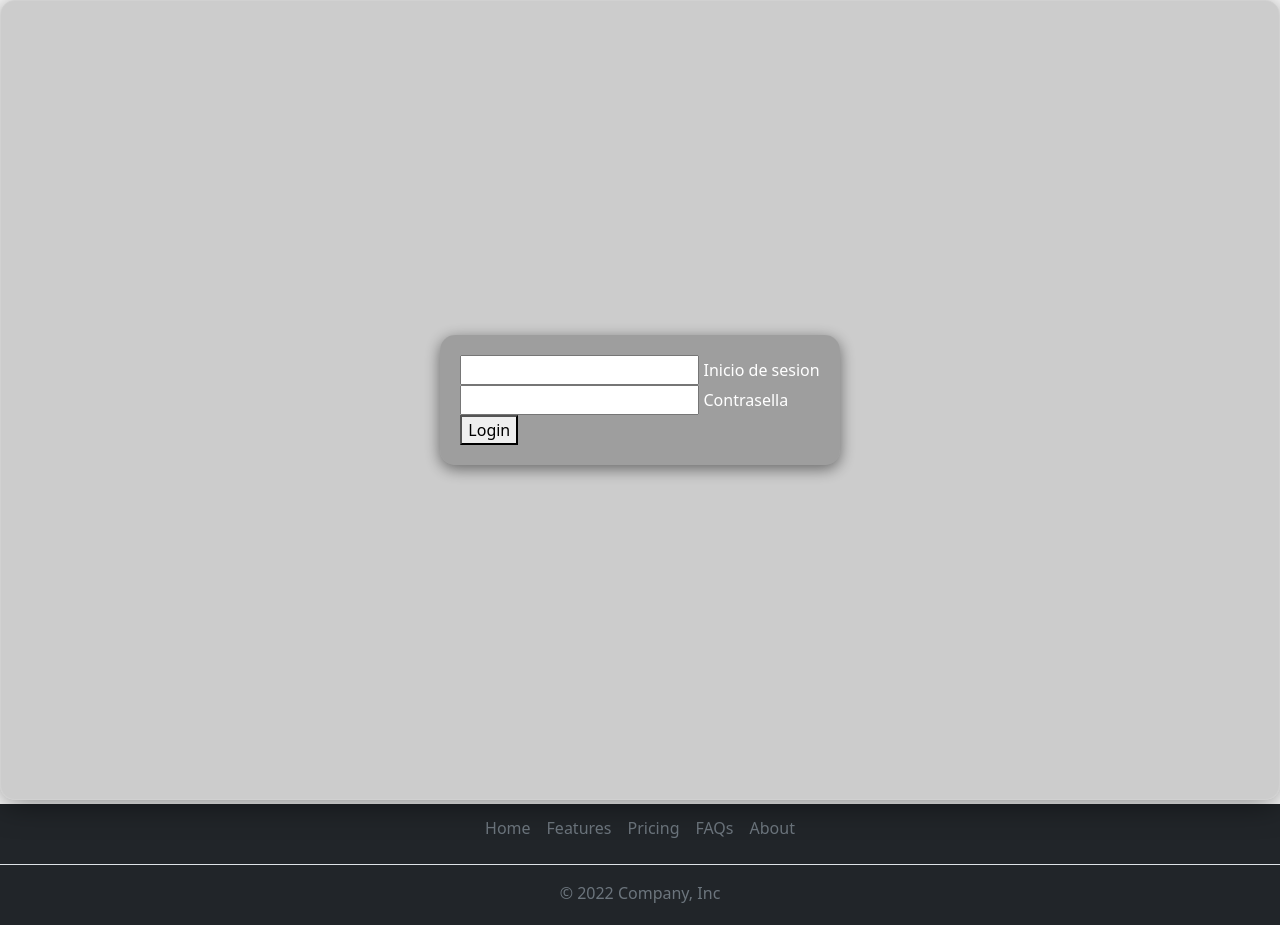
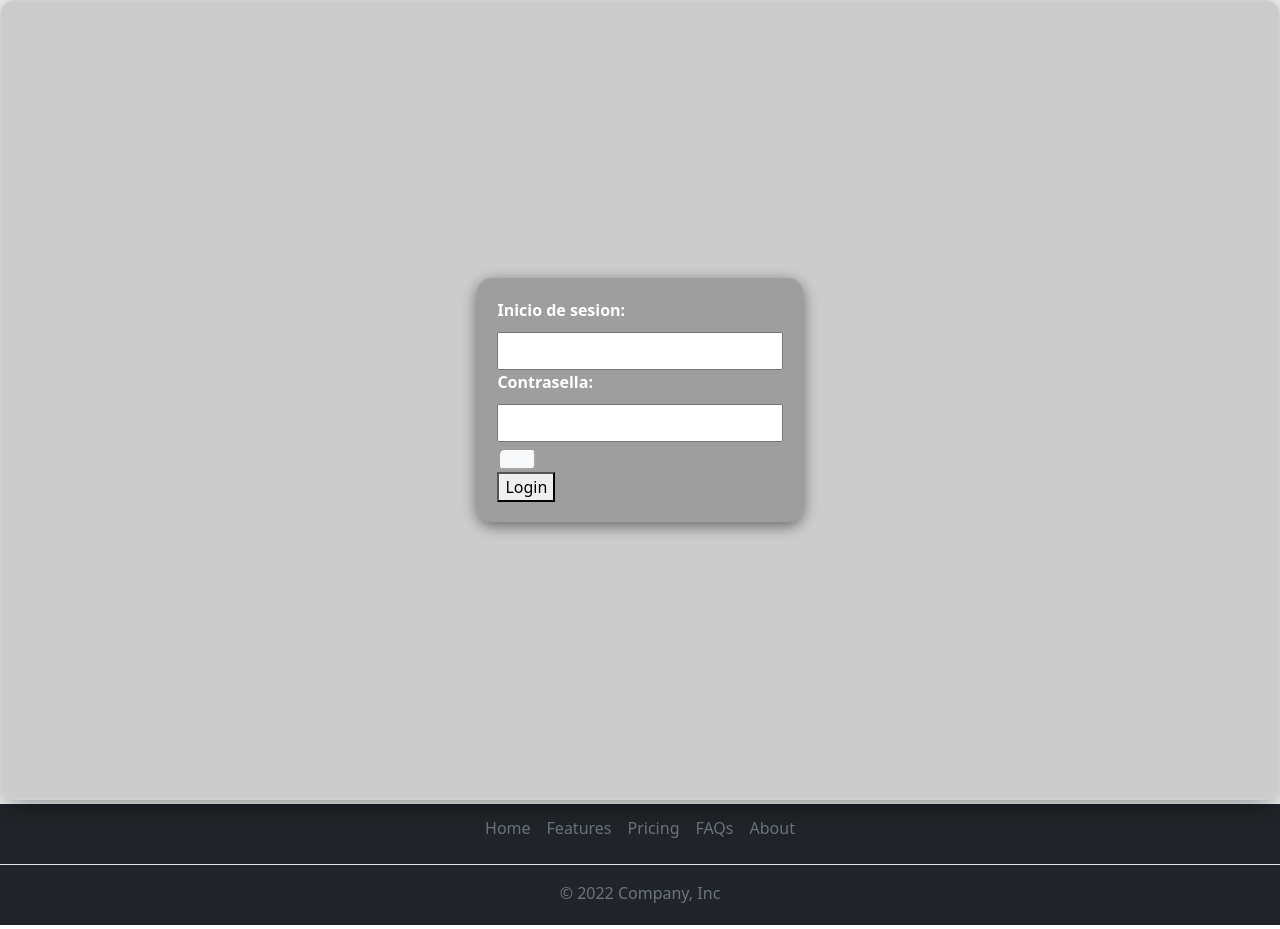
Before and after one commit to inerxd/project_salud_mental, a Django app: page /login/ in a window 1280 px wide. Shown: the part 56-985 px from the top of the page. Run offline with Django 3.2, Linux system fonts and the light colour scheme.

Commit message:
tu puedes javier

```diff
--- a/Psy_C/FrontEnd/static/css/LoginCSS.css
+++ b/Psy_C/FrontEnd/static/css/LoginCSS.css
@@ -19,3 +19,19 @@
     box-shadow: 0 4px 15px rgba(0, 0, 0, 0.5); /* Sombra más oscura para el hijo */
     color: white; /* Texto en blanco para contraste */
 }
+
+.form-group {
+    margin-bottom: 5px;
+}
+
+.estilo1 {
+    display: flex; /* Asegura que el label esté en una línea separada */
+    margin-bottom: 10px; /* Da espacio entre el label y la casilla */
+    font-weight: bold; /* Opcional, para hacer el texto más visible */
+}
+
+.estilo2 {
+    width: 100%; /* Haz que el campo ocupe el ancho disponible */
+    padding: 5px; /* Añade un poco de espacio interno al campo */
+    box-sizing: border-box; /* Para asegurarse de que el ancho se respete con el padding */
+}
--- a/Psy_C/FrontEnd/static/js/footer.js
+++ /dev/null
@@ -1,4 +0,0 @@
-// Initialization for ES Users
-import { Ripple, initMDB } from "mdb-ui-kit";
-
-initMDB({ Ripple });
--- /dev/null
+++ b/Psy_C/FrontEnd/static/js/visualizarPassword.js
@@ -0,0 +1,12 @@
+function mostrarOcultarContrasena() {
+    var contrasenaInput = document.getElementById("password");
+    var iconoMostrarOcultar = document.getElementById("iconoMostrarOcultar");
+
+    if (contrasenaInput.type === "password") {
+        contrasenaInput.type = "text";
+        iconoMostrarOcultar.innerHTML = '<i class="fas fa-eye-slash"></i>';
+    } else {
+        contrasenaInput.type = "password";
+        iconoMostrarOcultar.innerHTML = '<i class="fas fa-eye"></i>';
+    }
+}
--- a/Psy_C/FrontEnd/templates/inicioSesion.html
+++ b/Psy_C/FrontEnd/templates/inicioSesion.html
@@ -15,13 +15,16 @@
         <form action="" method="post">
             {% csrf_token %}
             <div>
-                <input type="email" name="email" id="email">
-                <label for="email">Inicio de sesion</label>
+                <label class="form-group estilo1" for="email">Inicio de sesion:</label>
+                <input class="estilo2" type="email" name="email" id="email">
             </div>
 
             <div>
-                <input type="password" name="password" id="password">
-                <label for="password">Contrasella</label>
+                <label class="form-group estilo1" for="password">Contrasella:</label>
+                <input class="estilo2" type="password" name="password" id="password">
+                <button  class="btn-lg btn-light" style="margin: 1%;"  type="button" onclick="mostrarOcultarContrasena()">
+                    <span id="iconoMostrarOcultar" ><i class="fas fa-eye"></i></span>
+                  </button>
             </div>
             <!--
             <div>
@@ -31,6 +34,7 @@
 
             <div>
                 <button type="submit">Login</button>
+
             </div>
         </form>
 
@@ -39,7 +43,7 @@
 </div>
 
 {% block CustomJS %}
-
+<script src="{% static 'js/visualizarPassword.js'%}"></script>
 {% endblock %}
 
 
--- a/Psy_C/FrontEnd/views.py
+++ b/Psy_C/FrontEnd/views.py
@@ -1,5 +1,6 @@
 from django.shortcuts import render
 from backend.models import Indentificador,TypeUser
+from backend.views import dasbord
 
 #from django.http import HttpResponse
 
@@ -35,13 +36,16 @@ def inicioSesion(request):
                 # Verificar el tipo de usuario
                 if identificador.TypeUserId.id == 1:
                     # Redirigir a la vista de administrador
-                   return render(request, 'losProblemas.html')
+                   return render(request, dasbord(request))
                 else:
                     # Usuario no es administrador
-                    return print("error")
+                    return render(request,'inicioSesion.html')
             else:
                 # Contraseña incorrecta
-                return print("error")
+                return render(request,'inicioSesion.html')
         else:
             # El email no existe
-            return print("error")
+            return render(request,'inicioSesion.html')
+
+def signUp(request):
+    return render(request,'signUp.html')
--- a/Psy_C/Psy_C/urls.py
+++ b/Psy_C/Psy_C/urls.py
@@ -15,10 +15,8 @@ Including another URLconf
 """
 from django.contrib import admin
 from django.urls import path
-from FrontEnd.views import IndexViews
-from FrontEnd.views import Nosostros
-from FrontEnd.views import losProblemas
-from FrontEnd.views import inicioSesion
+from FrontEnd.views import IndexViews,Nosostros,losProblemas,inicioSesion,signUp
+from backend.views import dasbord
 
 # estas son las urls de la pagina para visualizar
 urlpatterns = [
@@ -28,7 +26,8 @@ urlpatterns = [
     path('nosotros/', Nosostros, name='Nosotros'),
     path('problemas/', losProblemas, name='los_problemas'),
     path('login/', inicioSesion, name='inicio_sesion'),
-
+    path('dasbord/',dasbord),
+    path('signUp/',signUp),
 
 
 ]
--- a/Psy_C/backend/templates/dasbord.html
+++ b/Psy_C/backend/templates/dasbord.html
@@ -6,6 +6,6 @@
     <title>Document</title>
 </head>
 <body>
-    <h1>Login</h1>
+    <h1>Felicitades</h1>
 </body>
 </html>
--- a/Psy_C/backend/views.py
+++ b/Psy_C/backend/views.py
@@ -1,3 +1,5 @@
 from django.shortcuts import render
 
 # Create your views here.
+def dasbord(request):
+    return render(request,'dasbord.html')
```
Also changed, not shown: Psy_C/FrontEnd/templates/signUp.html (added, +43 -0 lines), Psy_C/backend/models.py (+24 -3 lines), Psy_C/backend/migrations/0004_alter_datosusuarios_identificador.py (added).
